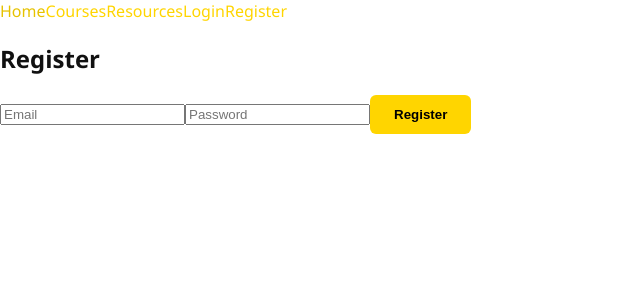
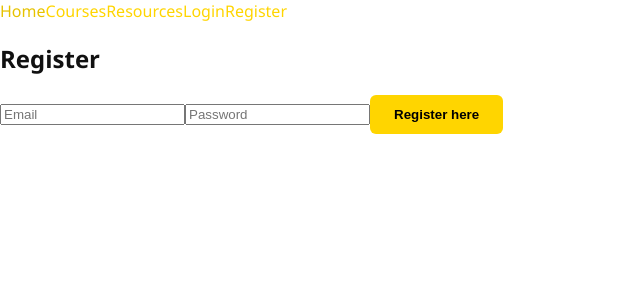
Before and after one commit to robby3689/NextBoolean, a React (Create React App) app: page /register in a window 1280 px wide. Shown: the top 300 px of the page, without its empty margins (0-640 px from the left). Built offline with nearby package versions, Linux system fonts and the light colour scheme; no server answers; the HTML template or start-up script is replaced by a standard one.

Commit message:
Initial commit

```diff
--- a/src/RegisterPage.jsx
+++ b/src/RegisterPage.jsx
@@ -21,7 +21,7 @@
       <h2>Register</h2>
       <input type="email" placeholder="Email" onChange={e => setEmail(e.target.value)} />
       <input type="password" placeholder="Password" onChange={e => setPassword(e.target.value)} />
-      <button type="submit">Register</button>
+      <button type="submit">Register here</button>
     </form>
   );
 }
```
